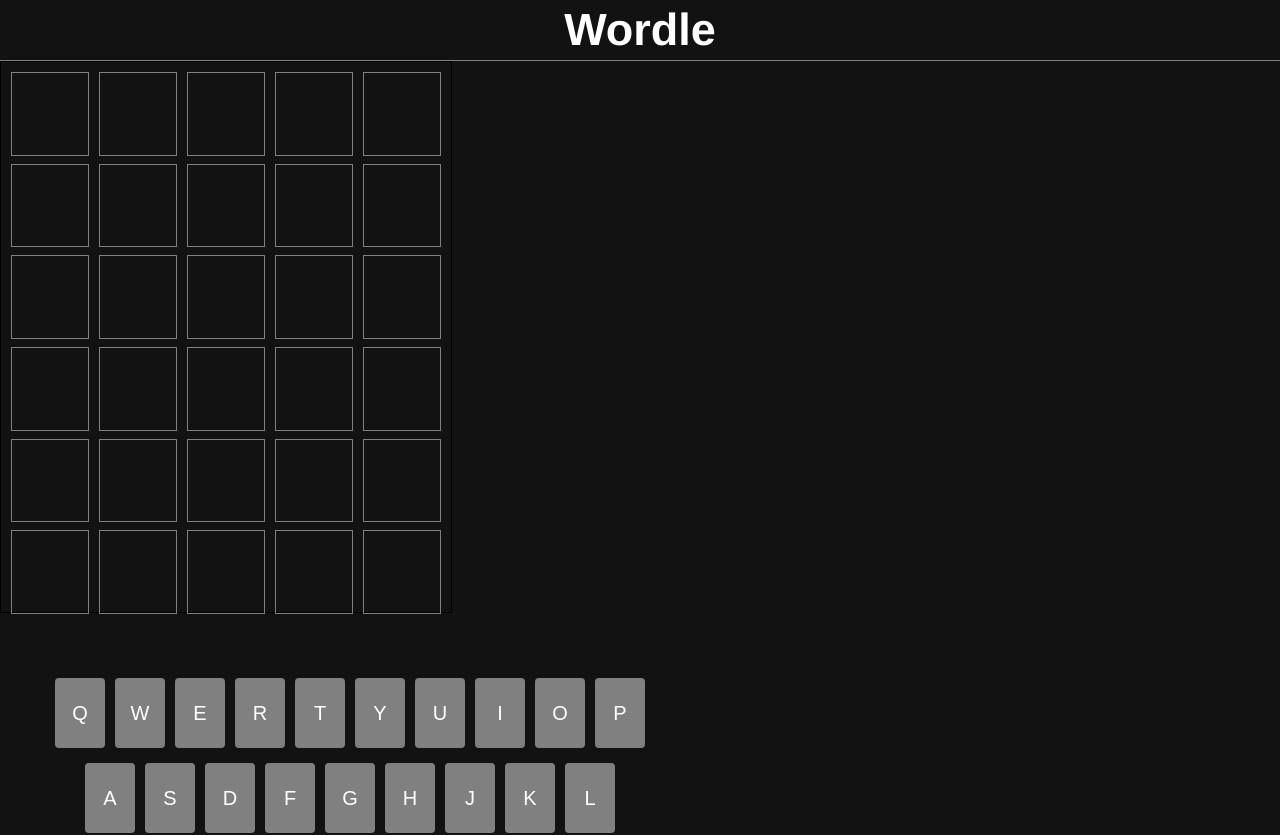
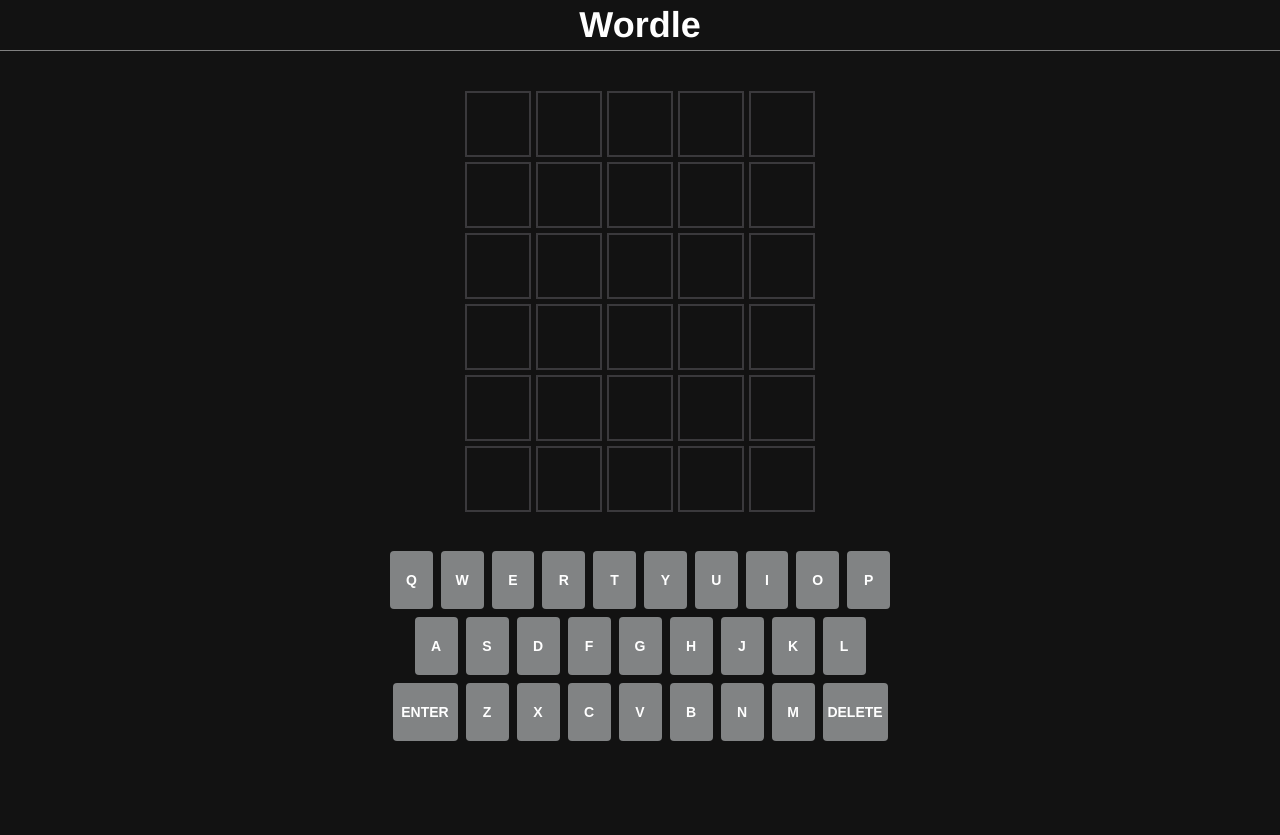
Before and after one commit to Aditya-Acharya12/wordle-clone, a React (Vite) app: page / in a window 1280 px wide. Shown: the top 835 px of the page. After the commit the page ends 800 px from the top, so only its background shows below. Built offline with nearby package versions, Linux system fonts and the light colour scheme; a web font is replaced by a local one.

Commit message:
Add keyboard functionality

```diff
--- a/src/App.css
+++ b/src/App.css
@@ -1,25 +1,25 @@
 .App {
   text-align: center;
-  background-color: #121212; /* This will still apply the background */
+  background-color: #121212;
   width: 100vw;
-  min-height: 100vh; /* Use min-height to cover viewport height */
+  min-height: 100vh;
   color: white;
-  overflow: auto; /* Allows scrolling if the content overflows */
+  overflow: auto;
 }
 
 body {
   padding: 0;
   margin: 0;
-    background-color: #121212; /* Apply the background to body */
-    height: 100%; /* Ensure the body takes up full height */
+  background-color: #121212;
+  height: 100%;
 }
 
 html, body {
-    height: 100%; /* Make sure both html and body cover full height */
+  height: 100%;
 }
 
 nav {
-    height: 60px;
+  height: 50px;
   width: 100%;
   margin: 0;
   border-bottom: 1px solid grey;
@@ -31,103 +31,99 @@
   margin: 0;
   font-family: Helvetica, Arial, sans-serif;
   color: white;
-    font-size: 45px;
+  font-size: 36px;
 }
+
 .game {
   width: 100vw;
   height: calc(100vh - 170px);
   display: flex;
   align-items: center;
-    padding-top: 50px;
+  padding-top: 30px;
   flex-direction: column;
 }
 
 .board {
-    width: 450px;
-    height: 550px;
-    border: 1px solid black;
+  width: 350px;
+  height: 420px;
   display: flex;
   flex-direction: column;
+  gap: 5px;
+  padding: 10px;
 }
 
 .row {
-    flex: 33%;
+  flex: 1;
   display: flex;
   flex-direction: row;
-    margin: 5px;
+  gap: 5px;
 }
 
 .letter {
-    flex: 33%;
-    height: 100%;
-    border: 1px solid grey;
-    margin: 5px;
+  flex: 1;
+  aspect-ratio: 1;
+  border: 2px solid #3a393c;
   display: grid;
   place-items: center;
-    font-size: 30px;
-    font-weight: bolder;
+  font-size: 32px;
+  font-weight: bold;
   color: white;
   font-family: Arial, Helvetica, sans-serif;
+  text-transform: uppercase;
 }
 
 #correct {
   background-color: #528d4e;
+  border-color: #528d4e;
 }
 
 #almost {
   background-color: #b49f39;
+  border-color: #b49f39;
 }
 
 #error {
   background-color: #3a393c;
+  border-color: #3a393c;
 }
 
 .keyboard {
-    width: 700px;
-    height: 300px;
-    margin-top: 60px;
+  width: 500px;
+  height: 200px;
+  margin-top: 30px;
+  display: flex;
+  flex-direction: column;
+  gap: 8px;
 }
 
-  .line1 {
-    flex: 33%;
-    display: flex;
-    flex-direction: row;
-    display: flex;
-    justify-content: center;
-    margin: 5px;
-  }
-  .line2 {
-    flex: 33%;
+.line1, .line2, .line3 {
+  flex: 1;
   display: flex;
   flex-direction: row;
   justify-content: center;
-    margin: 5px;
-  }
-  .line3 {
-    flex: 33%;
-    display: flex;
-    flex-direction: row;
-    justify-content: center;
-    margin: 5px;
+  gap: 8px;
+  margin: 0;
 }
 
 .key {
-    width: 50px;
-    height: 70px;
-    margin: 5px;
+  width: 43px;
+  height: 58px;
   border-radius: 4px;
   display: grid;
   place-items: center;
-    font-size: 20px;
-    background-color: grey;
+  font-size: 14px;
+  background-color: #818384;
   color: white;
   font-family: Arial, Helvetica, sans-serif;
   cursor: pointer;
+  text-transform: uppercase;
+  font-weight: bold;
 }
 
 #big {
-    width: 100px;
+  width: 65px;
 }
+
 #disabled {
   background-color: #3a393c;
 }
--- a/src/App.jsx
+++ b/src/App.jsx
@@ -10,15 +10,41 @@
 
 function App() {
     const [grid, setGrid] = useState(gridDefault);
+    const [currAttempt, setCurrAttempt] = useState({attemptNo: 0, letterPos: 0});
     //using createContext to pass the grid state to the lower components from the parent component
+
+    const onSelectLetter = (keyVal) => {
+        if(currAttempt.letterPos === 5) return;
+        const newGrid = [...grid];
+        newGrid[currAttempt.attemptNo][currAttempt.letterPos] = keyVal;
+        setGrid(newGrid);
+        setCurrAttempt({...currAttempt, letterPos: currAttempt.letterPos +1});
+    }
+
+    const onEnter = () => {
+        if(currAttempt.letterPos !== 5)return;
+        setCurrAttempt({attemptNo: currAttempt.attemptNo + 1, letterPos : 0});
+    }
+
+    const onDelete = () => {
+        if(currAttempt.letterPos === 0) return;
+        const newGrid = [...grid];
+        newGrid[currAttempt.attemptNo][currAttempt.letterPos - 1] = "";
+        setGrid(newGrid);
+        setCurrAttempt({...currAttempt, letterPos: currAttempt.letterPos -1});
+    }
+
     return(
         <div className="App">
             <nav>
                 <h1>Wordle</h1>
             </nav>
-            <AppContext.Provider value={{grid, setGrid}}>
+            <AppContext.Provider value={{grid, setGrid, currAttempt, setCurrAttempt, onSelectLetter, onEnter, onDelete}}>
+            <div className = "game">
             <Grid />
             <Keyboard />
+            </div>
+
             </AppContext.Provider>
             {/* evreything inside the AppContext.Provider tag will have access to the grid state */}
         </div>
--- a/src/components/Key.jsx
+++ b/src/components/Key.jsx
@@ -1,8 +1,23 @@
-import React from 'react'
+import React , {useContext} from 'react';
+import { AppContext } from '../App';
 
 function Key({keyVal, bigKey}) {
+    const {onSelectLetter, onEnter, onDelete} = useContext(AppContext);
+    const selectLetter = () => {
+        if(keyVal === "ENTER")
+        {
+            onEnter();
+        }
+        else if(keyVal === "DELETE")
+        {
+            onDelete();
+        }
+        else{
+            onSelectLetter(keyVal);
+        }
+    }
   return (
-    <div className = "key" id ={bigKey && "big"}>{keyVal}</div>
+    <div className = "key" id ={bigKey && "big"} onClick = {selectLetter}>{keyVal}</div>
   )
 }
 
--- a/src/components/Keyboard.jsx
+++ b/src/components/Keyboard.jsx
@@ -1,10 +1,38 @@
-import React from 'react'
+import React, { useCallback, useEffect, useContext } from 'react'
+import { AppContext } from '../App';
 import Key from './Key';
 
 function Keyboard() {
+  const {onSelectLetter, onEnter, onDelete} = useContext(AppContext);
   const keys1 = ["Q","W","E","R","T","Y","U","I","O","P"];
   const keys2 = ["A","S","D","F","G","H","J","K","L"];
   const keys3 = ["Z","X","C","V","B","N","M"];
+
+  const handleKeyboard = useCallback((e) => {
+    if (e.key === "Enter") {
+        onEnter();
+    }
+    else if (e.key === "Backspace") {
+        onDelete();
+    }
+    else {
+        const letter = e.key.toUpperCase();
+        // Combine all keys into one array and check once
+        const allKeys = [...keys1, ...keys2, ...keys3];
+        if (allKeys.includes(letter)) {
+            onSelectLetter(letter);
+        }
+    }
+});
+
+useEffect(() => {
+    document.addEventListener("keydown", handleKeyboard);
+
+    return () => {
+        document.removeEventListener("keydown", handleKeyboard); // Fixed typo in 'document'
+    };
+}, [handleKeyboard]);
+
 
   return (
     <div className = "keyboard">
--- a/src/components/Letter.jsx
+++ b/src/components/Letter.jsx
@@ -5,7 +5,7 @@
     const { grid } = useContext(AppContext);
     const letter = grid[attemptNo][letterPos];
   return (
-    <div className='letter'></div>
+    <div className='letter'>{letter}</div>
   )
 }
 
```
Lines whose indentation alone changed are shown as unchanged.
